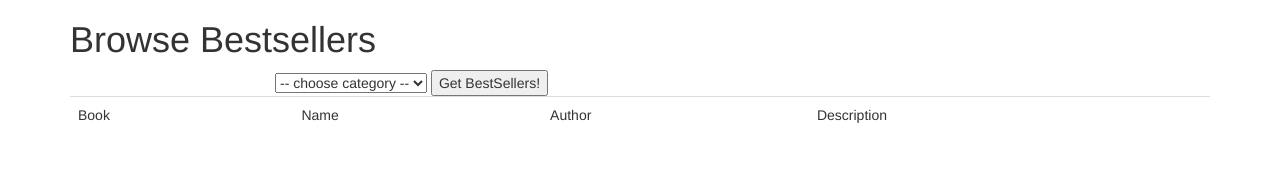
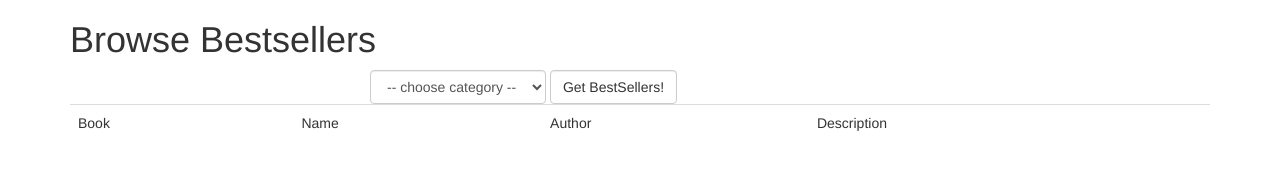
Before and after one commit to saritmishra/angular-nytimes, a plain HTML site: page app/index.html in a window 1280 px wide. Drawn offline with nearby package versions, Linux system fonts and the light colour scheme; no server answers.

Commit message:
cleaning up

```diff
--- a/app/index.html
+++ b/app/index.html
@@ -7,10 +7,6 @@
     <style>
         img {
             width:100px;
-        };
-        .ng-scope  {
-          border: 1px solid red;
-          margin: 3px;
         };
     </style>
 </head>
--- a/app/views/main.html
+++ b/app/views/main.html
@@ -1,23 +1,10 @@
 <h1>Browse Bestsellers</h1>
 
-<!-- OLD SCHOOL SIDEBAR WITH OPTIONS -->
-<!-- <div class="col-md-2">
-    <nav class="navbar navbar-default">
-        <ul class="nav navbar-nav">
-            <li ng-click="model.getDataFor('Hardcover Fiction')"><a href="">Hardcover Fiction</a></li>
-            <li ng-click="model.getDataFor('Hardcover Nonfiction')"><a href="">Hardcover Nonfiction</a></li>
-            <li ng-click="model.getDataFor('Trade Fiction Paperback')"><a href="">Trade Fiction Paperback</a></li>
-            <li ng-click="model.getDataFor('Mass Market Paperback')"><a href="">Mass Market Paperback</a></li>
-            <li ng-click="model.getDataFor('Paperback Nonfiction')"><a href="">Paperback Nonfiction</a></li>
-        </ul>
-    </nav>
-</div> -->
-
-    <div class="col-md-6 col-md-offset-2">
-        <select ng-model="model.selectedCategory" ng-options="category.list_name for category in model.categories" class="dropdown-toggle ">
+    <div class="col-md-6 col-md-offset-3 form-inline">
+        <select ng-model="model.selectedCategory" ng-options="category.list_name for category in model.categories" class="dropdown-toggle form-control">
             <option value="">-- choose category --</option>
         </select>
-        <button ng-click="model.getDataFor(model.selectedCategory.list_name)">Get BestSellers!</button>
+        <button ng-click="model.getDataFor(model.selectedCategory.list_name)" class="btn btn-default form-control">Get BestSellers!</button>
     </div>
 
     <table class="table">
--- a/server.js
+++ b/server.js
@@ -15,7 +15,7 @@
 
         console.log("Getting available bestseller categories from NY Times...");
         request({
-            uri: "http://api.nytimes.com/svc/books/v2/lists/names/?api-key="+api_key,
+            uri: "http://api.nytimes.com/svc/books/v2/lists/names/?api-key=" + api_key,
             method: "GET"
         }, function (error, response, body) {
             categories = body;
@@ -28,7 +28,7 @@
 
         console.log("Getting best-sellers for category: " + req.params.category);
         request({
-            uri: "http://api.nytimes.com/svc/books/v2/lists/" + req.params.category + "?api-key="+api_key,
+            uri: "http://api.nytimes.com/svc/books/v2/lists/" + req.params.category + "?api-key=" + api_key,
             method: "GET"
         }, function (error, response, body) {
             bestSellers = body;
```
